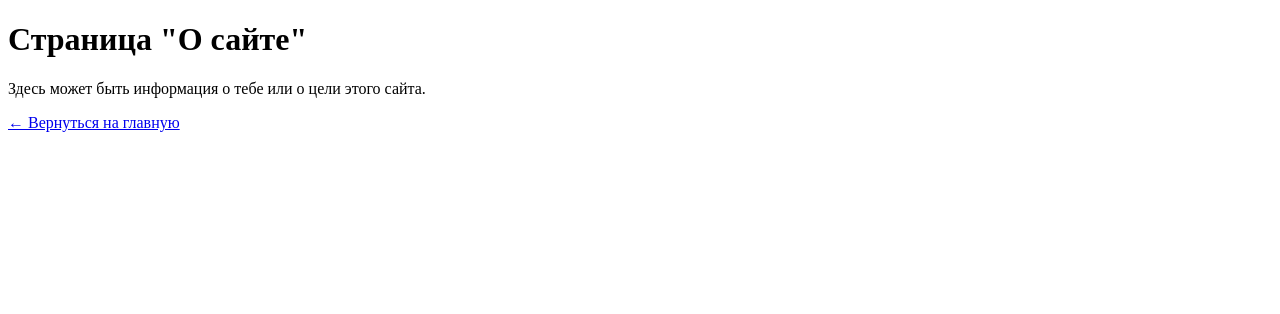
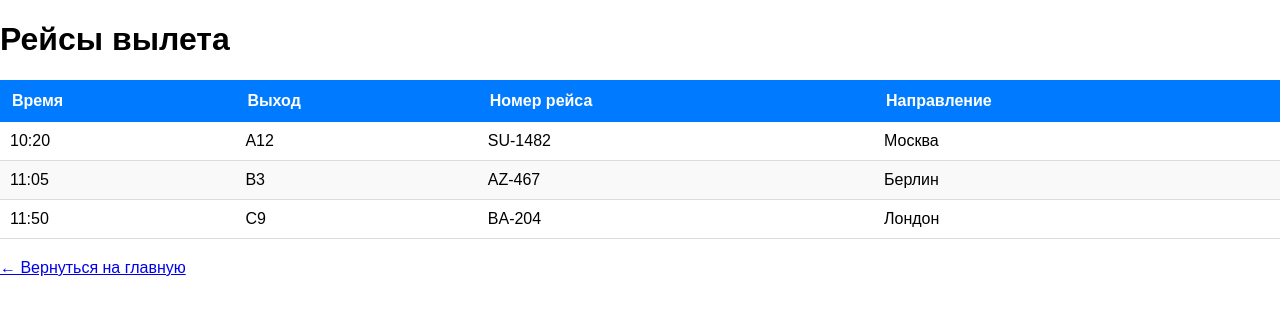
Before and after one commit to vadim-2008/gus, a plain HTML site: page departures.html in a window 1280 px wide. Drawn offline with Linux system fonts and the light colour scheme.

```diff
--- a/departures.html
+++ b/departures.html
@@ -2,11 +2,43 @@
 <html lang="ru">
 <head>
     <meta charset="UTF-8">
-    <title>О сайте</title>
+    <title>Вылеты</title>
+    <link rel="stylesheet" href="style.css">
 </head>
 <body>
-    <h1>Страница "О сайте"</h1>
-    <p>Здесь может быть информация о тебе или о цели этого сайта.</p>
+    <h1>Рейсы вылета</h1>
+
+    <table class="flights-table">
+        <thead>
+            <tr>
+                <th>Время</th>
+                <th>Выход</th>
+                <th>Номер рейса</th>
+                <th>Направление</th>
+            </tr>
+        </thead>
+        <tbody>
+            <tr>
+                <td>10:20</td>
+                <td>A12</td>
+                <td>SU-1482</td>
+                <td>Москва</td>
+            </tr>
+            <tr>
+                <td>11:05</td>
+                <td>B3</td>
+                <td>AZ-467</td>
+                <td>Берлин</td>
+            </tr>
+            <tr>
+                <td>11:50</td>
+                <td>C9</td>
+                <td>BA-204</td>
+                <td>Лондон</td>
+            </tr>
+        </tbody>
+    </table>
+
     <p><a href="index.html">← Вернуться на главную</a></p>
 </body>
 </html>
--- a/style.css
+++ b/style.css
@@ -25,3 +25,35 @@ img#avatar {
     flex: 1;                    /* Все колонки будут одинаковой ширины */
     text-align: center;         /* Центрирование текста внутри колонок */
 }
+
+/* Стиль для таблицы */
+.flights-table {
+    width: 100%;
+    border-collapse: collapse;
+    margin-bottom: 20px;
+    font-family: Arial, sans-serif;
+}
+
+/* Заголовки таблицы */
+.flights-table th {
+    background-color: #007BFF;
+    color: white;
+    padding: 12px;
+    text-align: left;
+}
+
+/* Ячейки таблицы */
+.flights-table td {
+    padding: 10px;
+    border-bottom: 1px solid #ddd;
+}
+
+/* Четные строки с легким фоном для улучшения читаемости */
+.flights-table tr:nth-child(even) td {
+    background-color: #f9f9f9;
+}
+
+/* При наведении на строку */
+.flights-table tr:hover {
+    background-color: #f1f1f1;
+}
```
Also changed, not shown: reg.html (+1 -1 lines).
